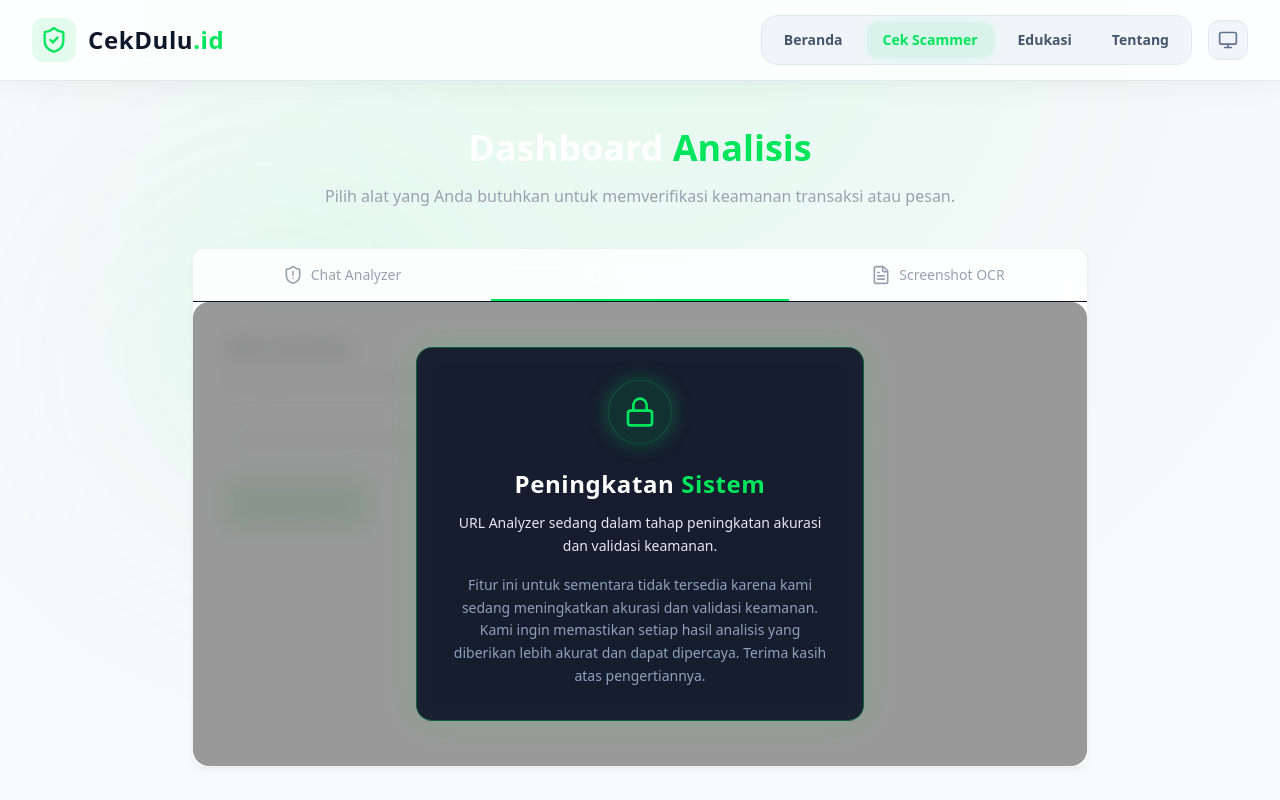
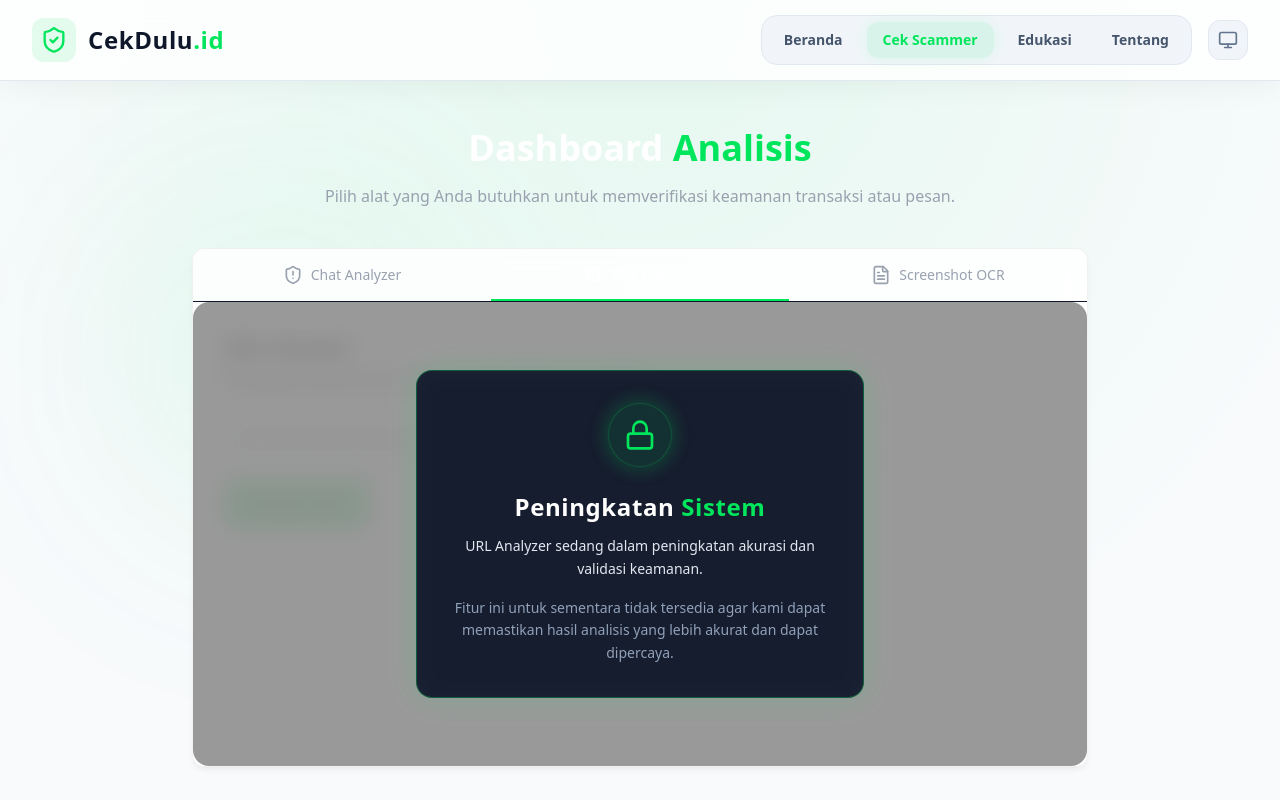
Before and after one commit to deks871/cekdulu-id, a Next.js app: page /dashboard in a window 1280 px wide. Both pictures are taken after a click on the button "URL Checker". Shown: the top 800 px of the page. Built offline with nearby package versions, Linux system fonts and the light colour scheme.

Commit message:
Polish URL analyzer maintenance UI

```diff
--- a/src/components/dashboard/UrlChecker.tsx
+++ b/src/components/dashboard/UrlChecker.tsx
@@ -106,10 +106,10 @@ export default function UrlChecker() {
             </div>
             <h3 className="text-2xl font-bold text-white mb-3 tracking-wide">Peningkatan <span className="text-cyber-green">Sistem</span></h3>
             <p className="text-slate-200 dark:text-slate-300 text-sm leading-relaxed mb-4">
-              URL Analyzer sedang dalam tahap peningkatan akurasi dan validasi keamanan.
+              URL Analyzer sedang dalam peningkatan akurasi dan validasi keamanan.
             </p>
             <p className="text-slate-400 text-sm leading-relaxed">
-              Fitur ini untuk sementara tidak tersedia karena kami sedang meningkatkan akurasi dan validasi keamanan. Kami ingin memastikan setiap hasil analisis yang diberikan lebih akurat dan dapat dipercaya. Terima kasih atas pengertiannya.
+              Fitur ini untuk sementara tidak tersedia agar kami dapat memastikan hasil analisis yang lebih akurat dan dapat dipercaya.
             </p>
           </div>
         </div>
```
